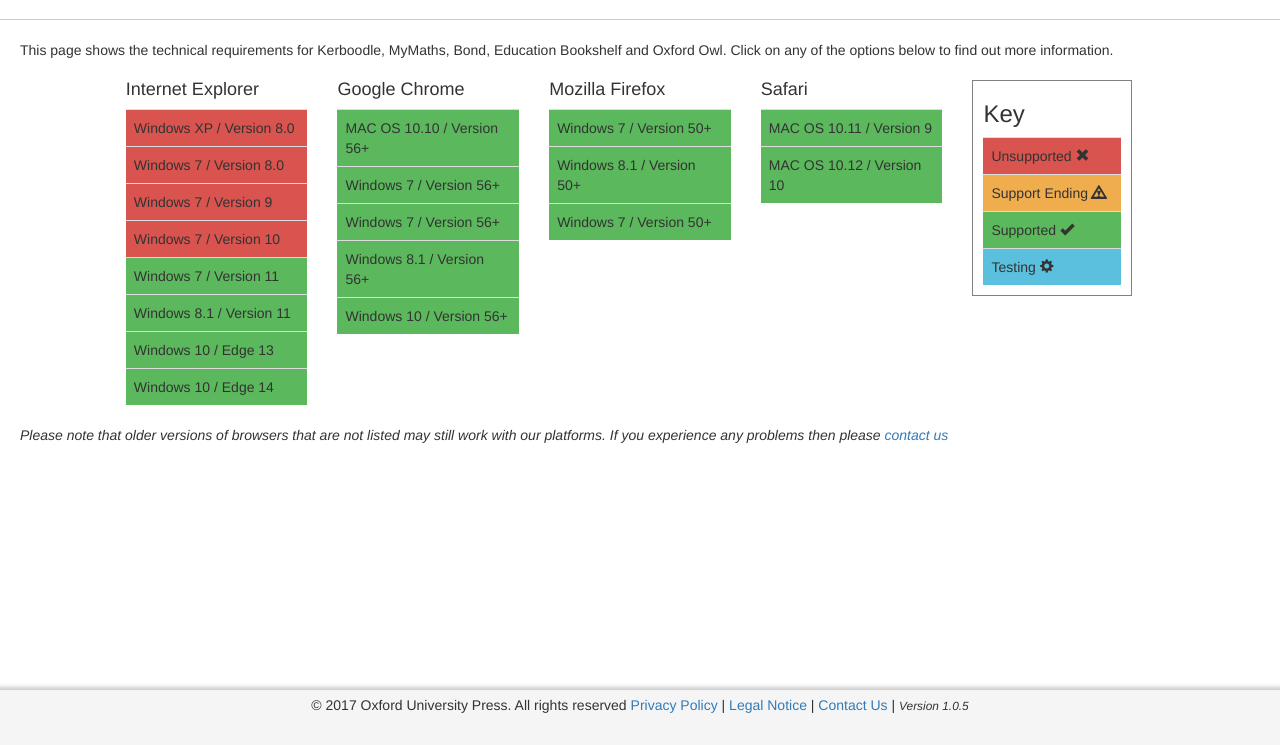
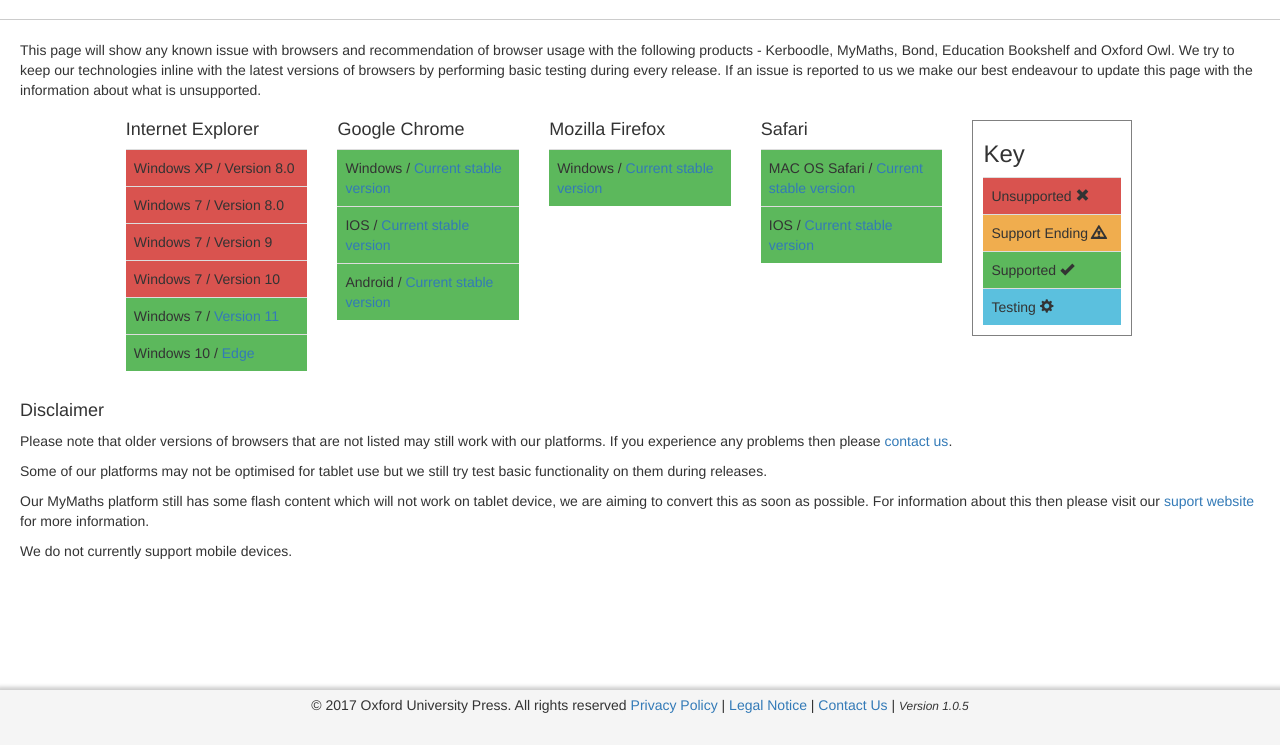
Before and after one commit to paulkennethkent/browser-matrix, a website: page index.html in a window 1280 px wide. Shown: the part 65-810 px from the top of the page. Drawn offline with nearby package versions, Linux system fonts and the light colour scheme.

Commit message:
introduced link to browsers and update copy

```diff
--- a/index.html
+++ b/index.html
@@ -19,7 +19,7 @@
   <div class="page-wrap">
 
 
-  <p>This page shows the technical requirements for Kerboodle, MyMaths, Bond, Education Bookshelf and Oxford Owl. Click on any of the options below to find out more information.</p>
+  <p>This page will show any known issue with browsers and recommendation of browser usage with the following products - Kerboodle, MyMaths, Bond, Education Bookshelf and Oxford Owl. We try to keep our technologies inline with the latest versions of browsers by performing basic testing during every release. If an issue is reported to us we make our best endeavour to update this page with the information about what is unsupported. </p>
 
 
 
@@ -97,9 +97,21 @@
     <br>
 
     <div class="disclaimer">
+      <h4>Disclaimer</h4>
       <p>
-        <em>Please note that older versions of browsers that are not listed may still work with our platforms. If you experience any problems then please <a href="mailto:edtechsupport@oup.com?subject=Browser-Support">contact us</a></em>
+        Please note that older versions of browsers that are not listed may still work with our platforms. If you experience any problems then please <a href="mailto:edtechsupport@oup.com?subject=Browser-Support">contact us</a>.
       </p>
+      <p>
+        Some of our platforms may not be optimised for tablet use but we still try test basic functionality on them during releases.
+      </p>
+
+      <p>
+        Our MyMaths platform still has some flash content which will not work on tablet device, we are aiming to convert this as soon as possible. For information about this then please visit our
+        <a href="https://global.oup.com/education/product_support/mymaths/technical/mymaths-and-flash-2/?region=uk"> suport website</a> for more information.
+        </p>
+
+        <p>We do not currently support mobile devices.</p>
+
     </div>
   </div>
 
--- a/js/script.js
+++ b/js/script.js
@@ -27,7 +27,7 @@
     function create(browser) {
       // console.log(data.length);
       div = $("#" + browser);
-      div.append('<div id="box" class="' + data[i].class + '" title="' + data[i].comment + '">' + data[i].os + " / " + data[i].ver  + '</div>');
+      div.append('<div id="box" class="' + data[i].class + '" title="' + data[i].comment + '">' + data[i].os + " / " + ' <a href=" ' + data[i].link + '" class="link"> ' + data[i].ver + ' </a> </div>');
       $(browser).append(div);
     }
   });
@@ -37,6 +37,7 @@
 
     var comment = $(this).attr("title");
     var className = $(this).attr("class");
+    var link = $(this).attr("class");
     var os = $(e.target).text();
     var browser = $(e.target).parent().find('h4').html();
     // console.log("I am the text variable" + os);
--- a/js/table.json
+++ b/js/table.json
@@ -1,6 +1,7 @@
 [{
     "browser": "IE",
     "ver": "Version 8.0",
+    "link" : "" ,
     "os": "Windows XP",
     "class": "box-danger",
     "comment": "Microsoft are no longer supporting Internet Explorer 8.",
@@ -8,38 +9,26 @@
   }, {
     "browser": "IE",
     "ver": "Version 8.0",
+    "link" : "" ,
     "os": "Windows 7",
     "class": "box-danger",
     "comment": "Microsoft are no longer supporting Internet Explorer 8.",
     "icon": "remove"
   },
   {
-    "browser": "GC",
-    "ver": "Version 56+",
-    "os": "MAC OS 10.10",
+    "browser": "SF",
+    "ver": "Current stable version",
+    "link" : "https://www.apple.com/safari/" ,
+    "os": "MAC OS Safari",
     "class": "box-success",
-    "comment": "17th November 2015 - Last tested in November 2015.",
-    "icon": "ok"
-
-  }, {
-    "browser": "MF",
-    "ver": "Version 50+",
-    "os": "Windows 7",
-    "class": "box-success",
-    "comment": "17th November 2015 - Last tested in November 2015.",
-    "icon": "ok"
-  }, {
-    "browser": "SF",
-    "ver": "Version 9",
-    "os": "MAC OS 10.11",
-    "class": "box-success",
-    "comment": "17th November 2015 - Last tested in November 2015.",
+    "comment": "11th October 2016 - Last tested July 2016",
     "icon": "ok"
   },
     {
     "browser": "SF",
-    "ver": "Version 10",
-    "os": "MAC OS 10.12",
+    "ver": "Current stable version",
+    "link" : "https://www.apple.com/safari/" ,
+    "os": "IOS",
     "class": "box-success",
     "comment": "11th October 2016 - Last tested July 2016",
     "icon": "ok"
@@ -47,6 +36,7 @@
    {
     "browser": "IE",
     "ver": "Version 9",
+    "link" : "" ,
     "os": "Windows 7",
     "class": "box-danger",
     "comment": "5th February 2016 - Microsoft have withdrawn support on the 12th January 2016. <a href='https://support.microsoft.com/en-gb/gp/microsoft-internet-explorer' target='_blank'>https://support.microsoft.com/en-gb/gp/microsoft-internet-explorer</a> ",
@@ -54,55 +44,44 @@
   },
    {
     "browser": "GC",
-    "ver": "Version 56+",
-    "os": "Windows 7",
+    "ver": "Current stable version",
+    "link" : "https://www.google.com/chrome/browser/desktop/index.html" ,
+    "os": "Windows",
     "class": "box-success",
     "comment": "17th November 2015 - Last tested in November 2015.",
     "icon": "ok"
   },
      {
     "browser": "GC",
-   "ver": "Version 56+",
-   "os": "Windows 7",
+    "ver": "Current stable version",
+    "link" : "https://www.google.com/chrome/browser/desktop/index.html" ,
+    "os": "IOS",
     "class": "box-success",
     "comment": "17th November 2015 - Last tested in November 2015.",
     "icon": "ok"
   },
    {
     "browser": "GC",
-   "ver": "Version 56+",
-   "os": "Windows 8.1",
-   "class": "box-success",
-   "comment": "17th November 2015 - Last tested in November 2015.",
-   "icon": "ok"
- },
- {
-  "browser": "GC",
-  "ver": "Version 56+",
-  "os": "Windows 10",
+    "ver": "Current stable version",
+    "link" : "https://www.google.com/chrome/browser/desktop/index.html" ,
+    "os": "Android",
     "class": "box-success",
     "comment": "17th November 2015 - Last tested in November 2015.",
     "icon": "ok"
   },
   {
     "browser": "MF",
-    "ver": "Version 50+",
-    "os": "Windows 8.1",
+    "ver": "Current stable version",
+    "link" : "https://www.mozilla.org/en-GB/firefox/new/" ,
+    "os": "Windows",
     "class": "box-success",
     "comment": "17th November 2015 -  Last tested in November 2015.",
     "icon": "ok"
   },
   {
-    "browser": "MF",
-    "ver": "Version 50+",
-    "os": "Windows 7",
-    "class": "box-success",
-    "comment": "11th October 2016 -  Last tested in July 2016.",
-    "icon": "ok"
-  },
-  {
     "browser": "IE",
     "ver": "Version 10",
+    "link" : "" ,
     "os": "Windows 7",
     "class": "box-danger",
     "comment": "5th February 2016 - Microsoft have withdrawn support on the 12th January 2016.  <a href='https://support.microsoft.com/en-gb/gp/microsoft-internet-explorer' target='_blank'>https://support.microsoft.com/en-gb/gp/microsoft-internet-explorer</a>",
@@ -111,6 +90,7 @@
   {
     "browser": "IE",
     "ver": "Version 11",
+    "link" : "https://www.microsoft.com/en-gb/download/internet-explorer-11-for-windows-7-details.aspx" ,
     "os": "Windows 7",
     "class": "box-success",
     "comment": "17th November 2015 - Last tested in November 2015.",
@@ -118,22 +98,8 @@
   },
   {
     "browser": "IE",
-    "ver": "Version 11",
-    "os": "Windows 8.1",
-    "class": "box-success",
-    "comment": "17th November 2015 - Last tested in November 2015.",
-    "icon": "ok"
-  }, {
-    "browser": "IE",
-    "ver": "Edge 13",
-    "os": "Windows 10",
-    "class": "box-success",
-    "comment": "5th February 2016 - Lasted test in January 2016",
-    "icon": "ok"
-  },
-  {
-    "browser": "IE",
-    "ver": "Edge 14",
+    "ver": "Edge",
+    "link" : "https://www.microsoft.com/en-gb/windows/microsoft-edge" ,
     "os": "Windows 10",
     "class": "box-success",
     "comment": "5th February 2016 - Lasted test in January 2016",
--- a/sass/main.scss
+++ b/sass/main.scss
@@ -35,7 +35,6 @@
   box-sizing: border-box;
 
   &:hover {
-    color : white;
     cursor: pointer;
   }
 }
@@ -55,6 +54,11 @@
 .box-danger{
   @extend .box;
   background-color: $red;
+  a {
+    text-decoration: none;
+    color: #333;
+    pointer-events: none;
+  }
 }
 
 .box-warning{
```
Also changed, not shown: css/main.css, readme.md. Lines whose indentation alone changed are shown as unchanged.
